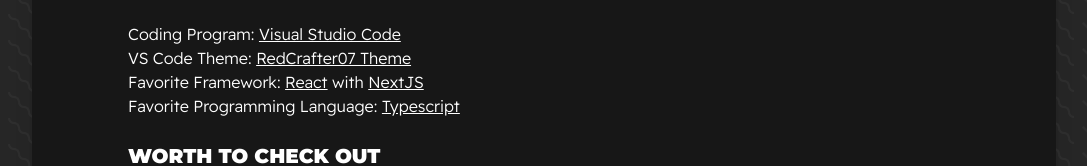
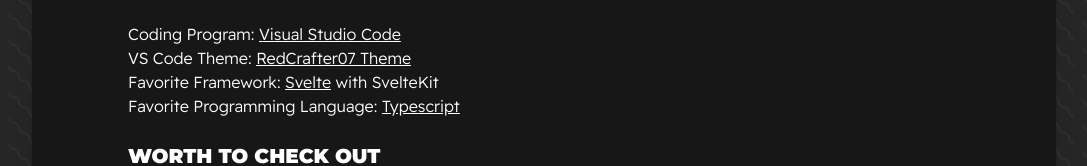
Before and after one commit to RedCrafter07/card, a Next.js app: page / in a window 1280 px wide. Shown: the part 428-594 px from the top of the page, without its empty margins (96-1183 px from the left). Built offline with nearby package versions, Linux system fonts and the light colour scheme; some icons are missing.

Commit message:
feat: update favorite framework to Svelte and SvelteKit

```diff
--- a/pages/index.tsx
+++ b/pages/index.tsx
@@ -99,20 +99,14 @@
             <p>
               Favorite Framework:{' '}
               <a
-                href="https://reactjs.org"
+                href="https://svelte.dev"
                 target="_blank"
                 rel="noopener noreferrer"
               >
-                React
+                Svelte
               </a>
               {' with '}
-              <a
-                href="https://nextjs.org"
-                target="_blank"
-                rel="noopener noreferrer"
-              >
-                NextJS
-              </a>
+              SvelteKit
             </p>
             <p>
               Favorite Programming Language:{' '}
```
